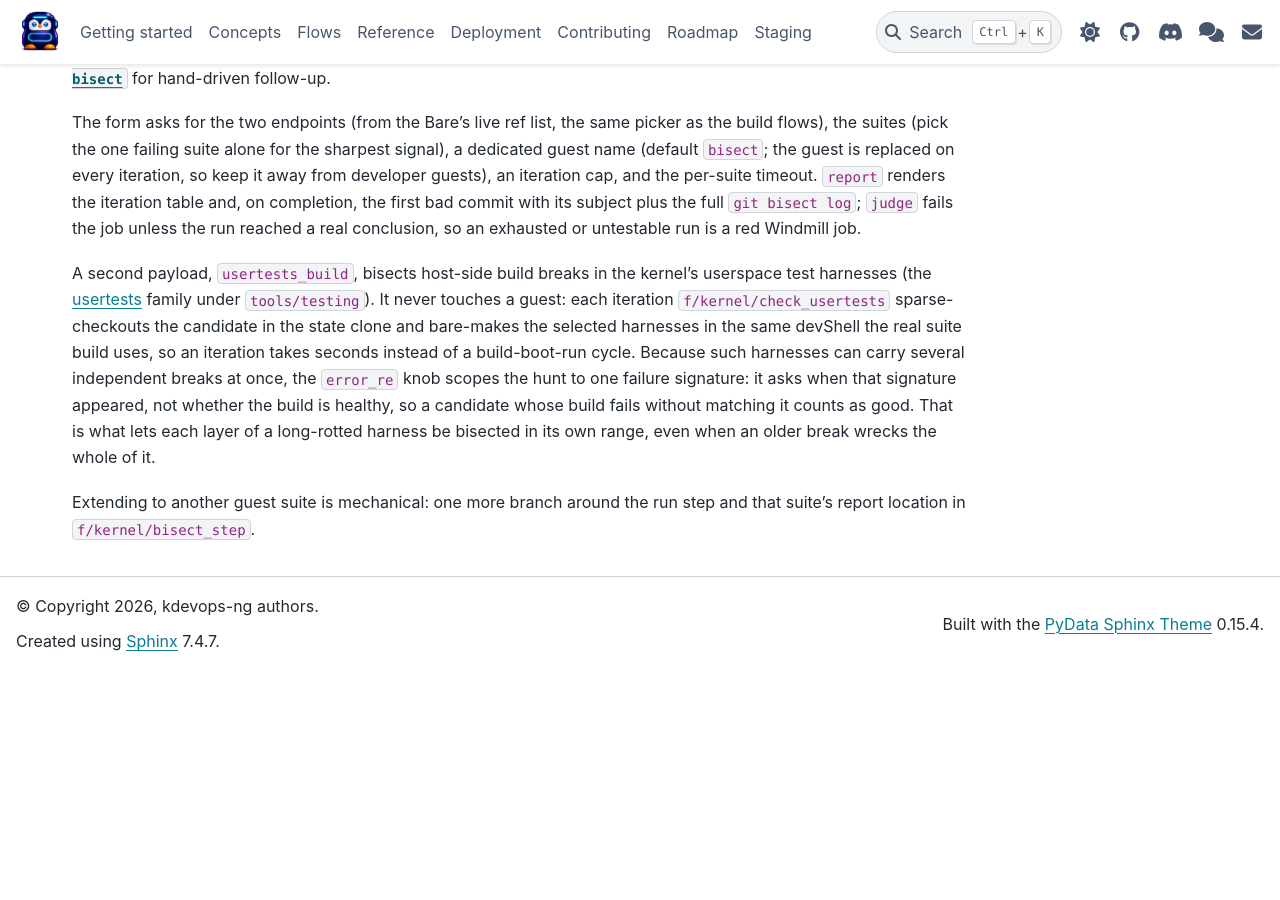
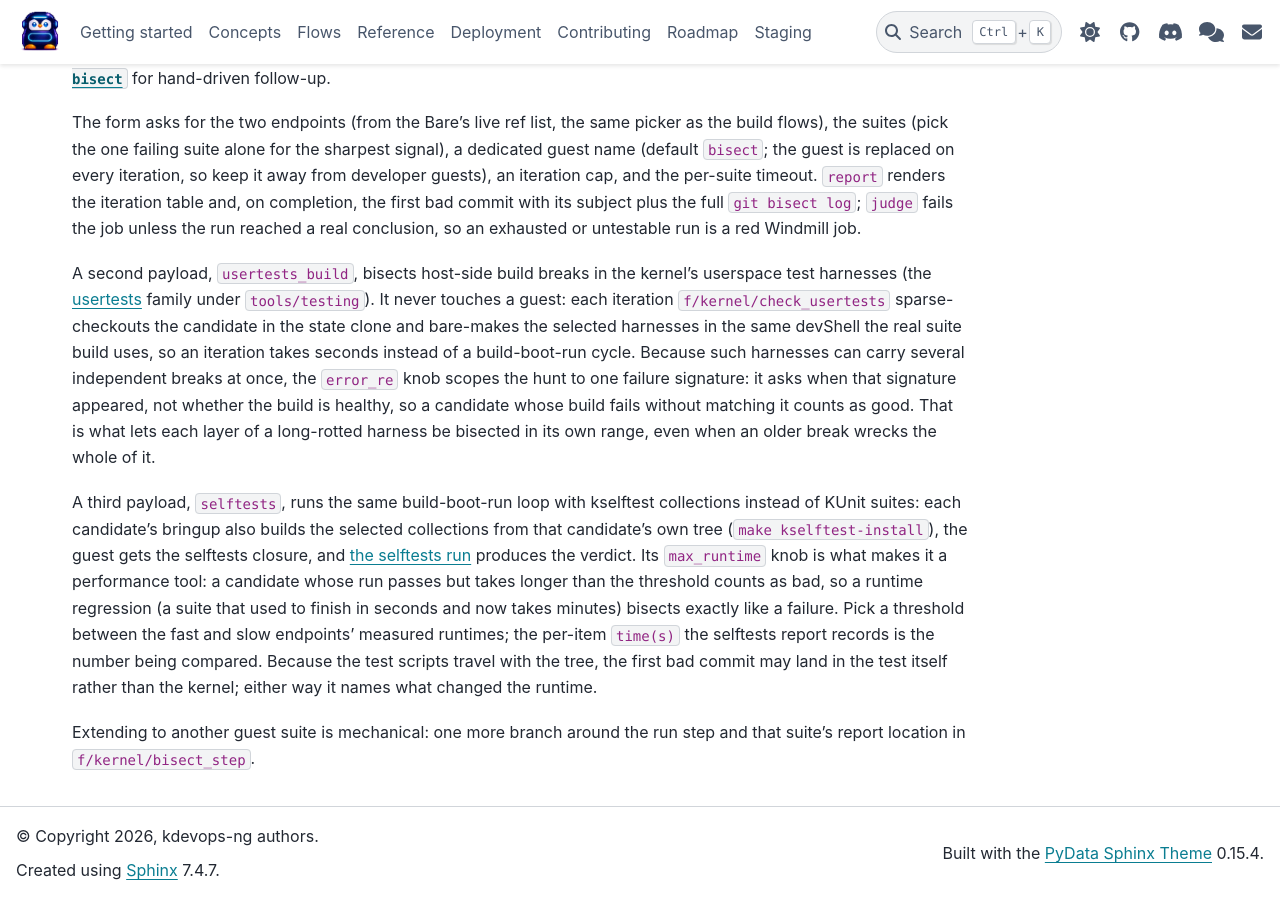
Before and after one commit to dagomez137/kdevops-ng, a Sphinx documentation site: the page built from docs/flows/bisect.rst, in a window 1280 px wide and 900 px high, scrolled down 807 px. Built offline with Sphinx 7.4.7 and the PyData theme 0.15.4, drawn with Linux system fonts in a browser that asks for light colours; before the commit the page ends 1477 px from its top, so only the background shows below that.

Commit message:
docs: cover the selftests runtime payload on the bisect page
Describe the third bisect payload: kselftest collections built from
each candidate's own tree, with max_runtime turning a
passing-but-slower run into a bad verdict so runtime regressions
bisect like failures, and the note that the first bad commit may be a
test change rather than a kernel change since the scripts travel with
the tree.

Generated-by: Claude AI
Signed-off-by: Daniel Gomez <da.gomez@kernel.org>

```diff
--- a/docs/flows/bisect.rst
+++ b/docs/flows/bisect.rst
@@ -68,5 +68,20 @@ healthy, so a candidate whose build fails without matching it counts as
 good. That is what lets each layer of a long-rotted harness be bisected in
 its own range, even when an older break wrecks the whole of it.
 
+A third payload, ``selftests``, runs the same build-boot-run loop with
+kselftest collections instead of KUnit suites: each candidate's bringup
+also builds the selected collections from that candidate's own tree
+(``make kselftest-install``), the guest gets the selftests closure, and
+:doc:`the selftests run <selftests>` produces the verdict. Its
+``max_runtime`` knob is what makes it a performance tool: a candidate
+whose run passes but takes longer than the threshold counts as bad, so a
+runtime regression (a suite that used to finish in seconds and now takes
+minutes) bisects exactly like a failure. Pick a threshold between the
+fast and slow endpoints' measured runtimes; the per-item ``time(s)`` the
+selftests report records is the number being compared. Because the test
+scripts travel with the tree, the first bad commit may land in the test
+itself rather than the kernel; either way it names what changed the
+runtime.
+
 Extending to another guest suite is mechanical: one more branch around the
 run step and that suite's report location in :src:`f/kernel/bisect_step`.
```
